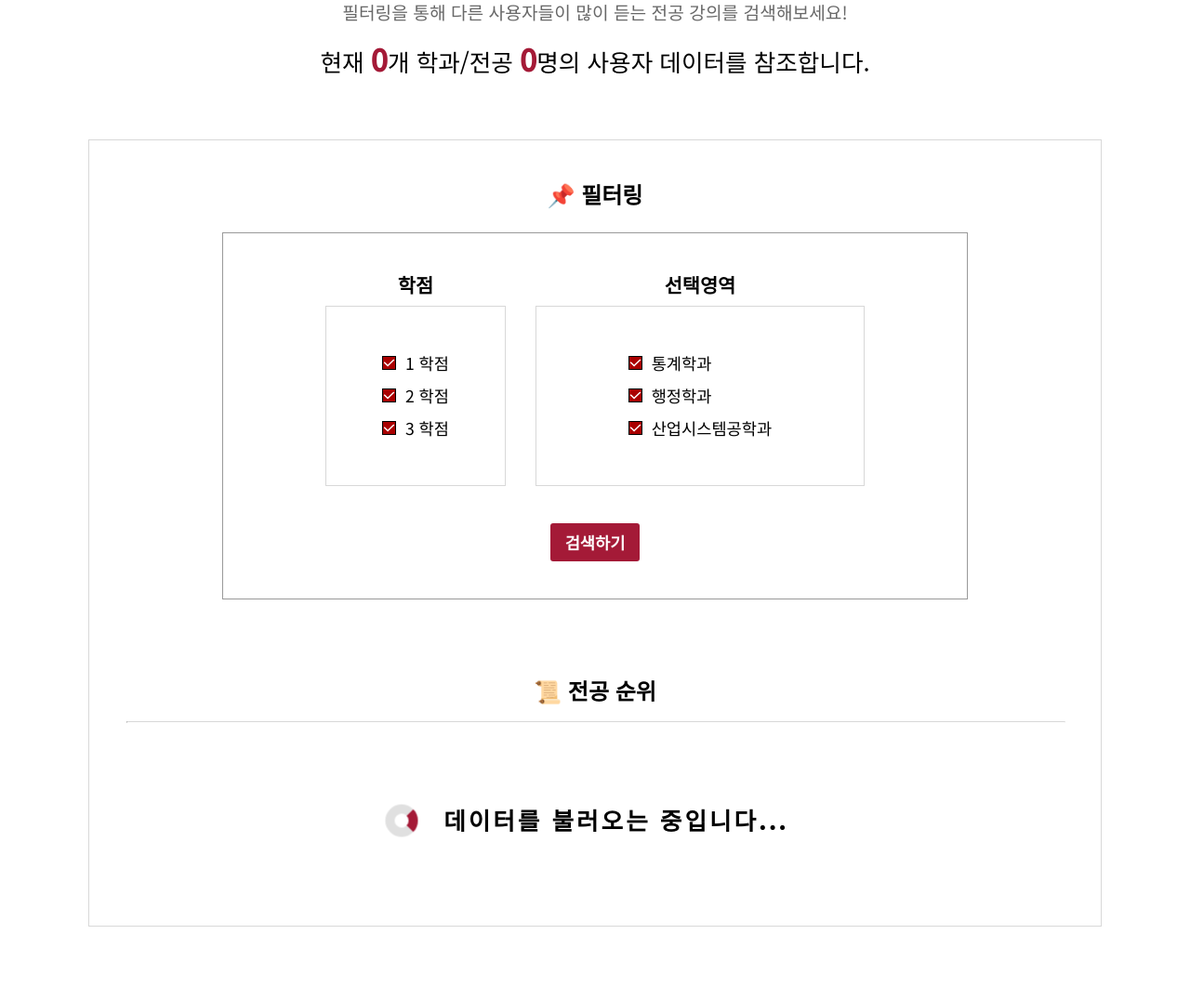
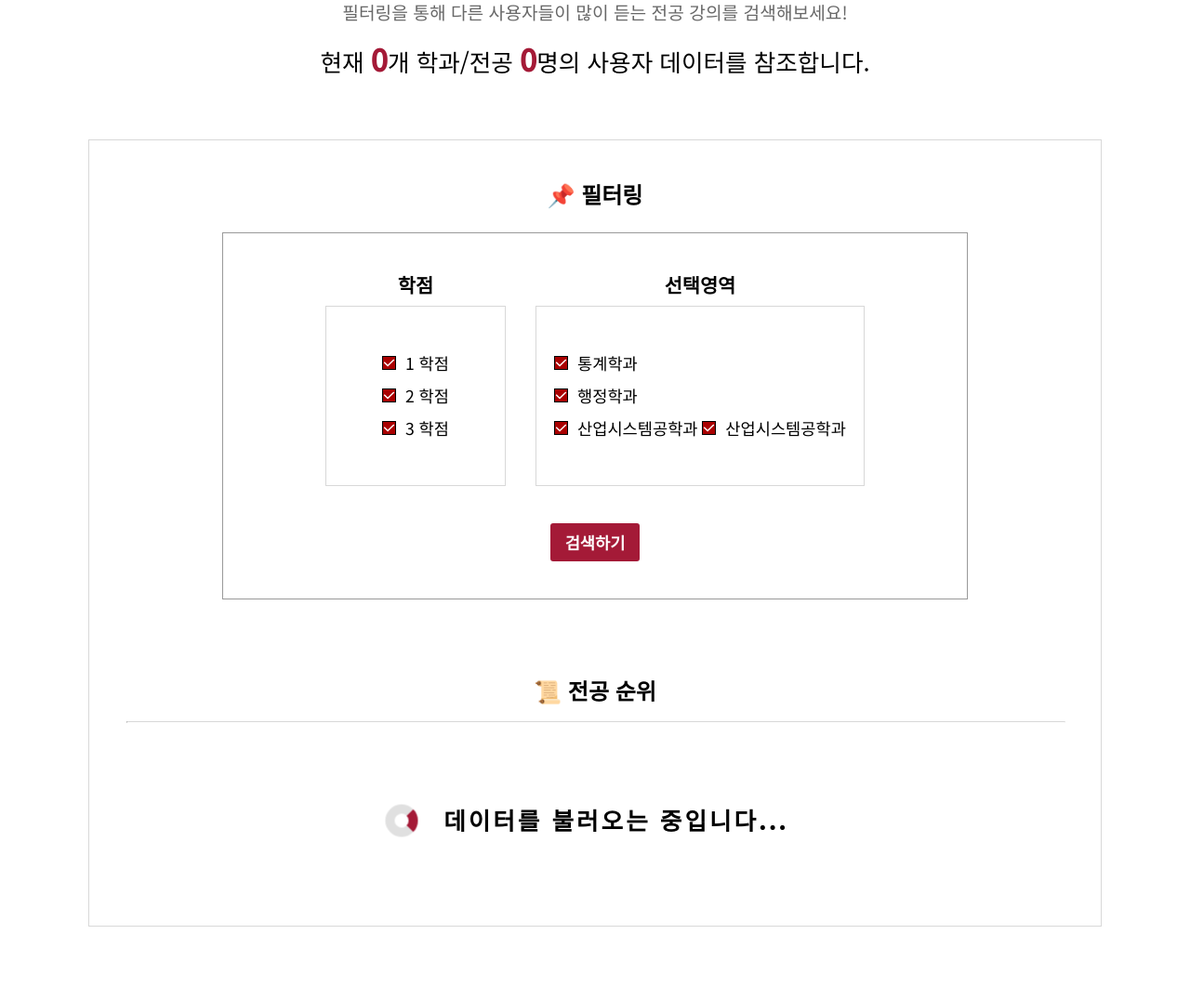
Before and after one commit to CSID-DGU/2023-2-OSSProj-OSORI-1, a Django app: page /statistics/ in a window 1280 px wide. Shown: the part 367-1443 px from the top of the page at 93% size. Run offline with Django 4.2, Linux system fonts and the light colour scheme; some libraries are stand-ins or nearby versions.

Commit message:
[1105 김미소]add_학과 체크박스

```diff
--- a/main/templates/statistics.html
+++ b/main/templates/statistics.html
@@ -100,6 +100,11 @@
                                                     <label for="산업시스템공학과"></label>
                                                     &nbsp;산업시스템공학과
                                                 </label>
+                                                <label>
+                                                    <input type="checkbox" name="selection[]" value="산업시스템공학과" id="산업시스템공학과" checked>
+                                                    <label for="산업시스템공학과"></label>
+                                                    &nbsp;산업시스템공학과
+                                                </label>
                                             </div>
 
                                         </div>
```
